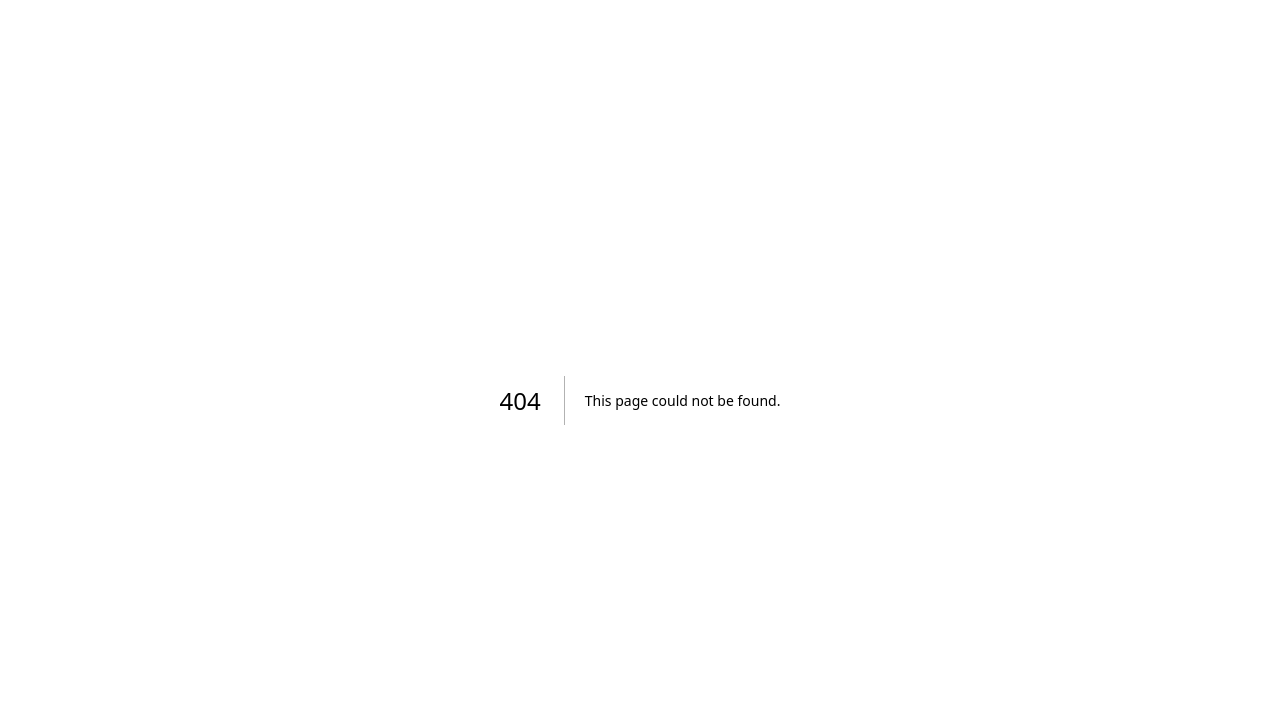
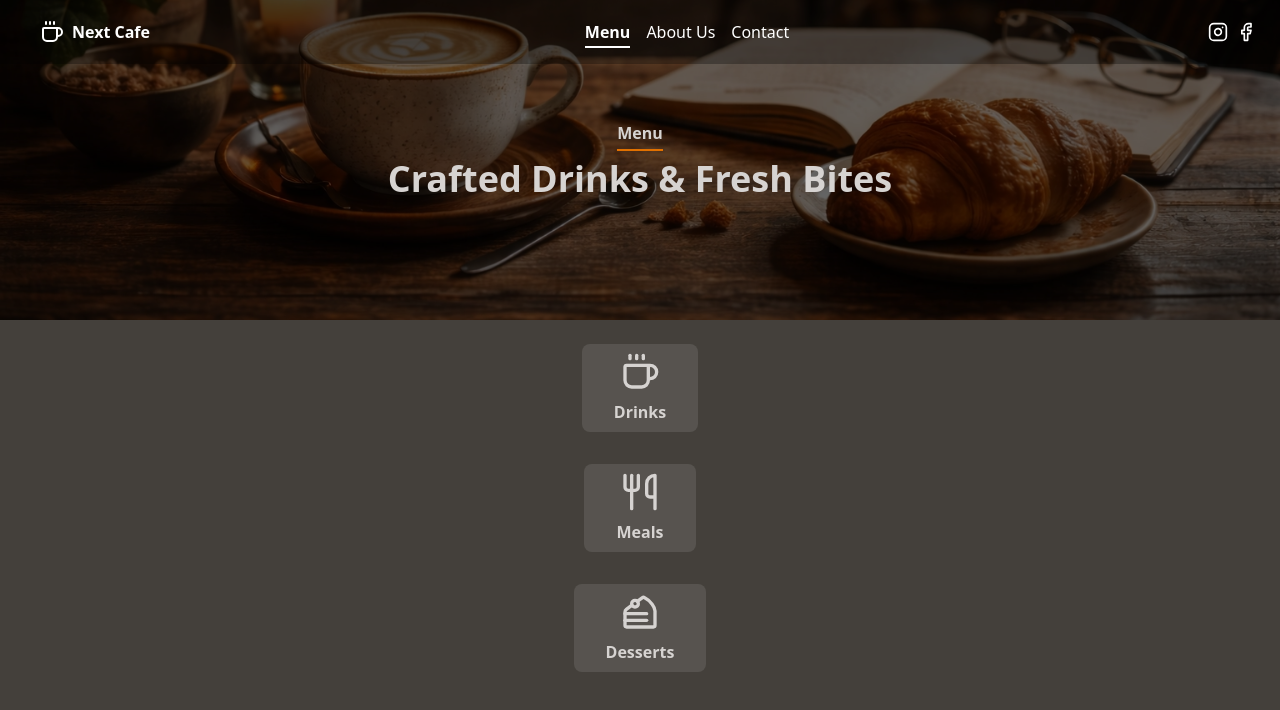
Before and after one commit to furkanarslan1/next-cafe, a Next.js app: page /menu in a window 1280 px wide. Before the commit this address had no page. Shown: the top 710 px of the page. Built offline with nearby package versions, Linux system fonts and the light colour scheme.

Commit message:
feat:add menu-page

```diff
--- /dev/null
+++ b/app/(menu)/menu/_components/MenuHero.tsx
@@ -0,0 +1,26 @@
+import Image from "next/image";
+import React from "react";
+
+export default function MenuHero() {
+  return (
+    <div className="relative h-[40vh] w-full">
+      <Image
+        src="/next-cafe-hero.webp"
+        alt="about-hero-image"
+        fill
+        className="object-cover object-bottom"
+      />
+      <div className="absolute inset-0 bg-black/60"></div>
+      <div className="relative h-full w-full flex items-center justify-center text-stone-300 p-4">
+        <div className="flex flex-col items-center gap-2">
+          <h1 className="text-md font-semibold border-b-2 border-amber-600 pb-1 text-center w-fit">
+            Menu
+          </h1>
+          <p className="text-xl md:text-4xl font-extrabold">
+            Crafted Drinks & Fresh Bites
+          </p>
+        </div>
+      </div>
+    </div>
+  );
+}
--- /dev/null
+++ b/app/(menu)/menu/_components/MenuMainCategory.tsx
@@ -0,0 +1,26 @@
+import { menuPageLinks } from "@/lib/constanst/menuLinks/menuPageLinks";
+import Link from "next/link";
+import React from "react";
+
+export default function MenuMainCategory() {
+  return (
+    <div className=" ">
+      <div className="max-w-7xl mx-auto ">
+        <div className="grid justify-center grid-cols-1   gap-8 place-items-center ">
+          {menuPageLinks.map((menu) => (
+            <Link
+              href={menu.href}
+              key={menu.id}
+              className="  bg-white/10 text-stone-300 font-bold shadow-mds hover:shadow-stone-300 px-8 py-2 rounded-md transition-all duration-300 "
+            >
+              <div className="flex flex-col items-center gap-2 ">
+                {<menu.icon className="size-10 " />}
+                <p> {menu.title}</p>
+              </div>
+            </Link>
+          ))}
+        </div>
+      </div>
+    </div>
+  );
+}
--- /dev/null
+++ b/app/(menu)/menu/layout.tsx
@@ -0,0 +1,17 @@
+import React from "react";
+import Header from "../../(main)/_components/Header";
+
+export default function MenuLayout({
+  children,
+}: Readonly<{
+  children: React.ReactNode;
+}>) {
+  return (
+    <>
+      <header className="absolute top-0 left-0 w-full z-30">
+        <Header />
+      </header>
+      <main className="min-h-screen">{children}</main>
+    </>
+  );
+}
--- /dev/null
+++ b/app/(menu)/menu/page.tsx
@@ -0,0 +1,11 @@
+import MenuMainCategory from "./_components/MenuMainCategory";
+import MenuHero from "./_components/MenuHero";
+
+export default function MenuPage() {
+  return (
+    <div className="min-h-screen bg-stone-700 space-y-6">
+      <MenuHero />
+      <MenuMainCategory />
+    </div>
+  );
+}
--- /dev/null
+++ b/lib/constanst/menuLinks/menuPageLinks.tsx
@@ -0,0 +1,33 @@
+import { MenuPageLinksType } from "@/types/MenuTypes";
+import {
+  Cake,
+  CakeSlice,
+  Coffee,
+  Dessert,
+  DessertIcon,
+  Utensils,
+} from "lucide-react";
+
+export const menuPageLinks: MenuPageLinksType[] = [
+  {
+    id: 1,
+    slug: "drinks",
+    title: "Drinks",
+    href: "/menu/drinks",
+    icon: Coffee,
+  },
+  {
+    id: 2,
+    slug: "meals",
+    title: "Meals",
+    href: "/menu/meals",
+    icon: Utensils,
+  },
+  {
+    id: 3,
+    slug: "desserts",
+    title: "Desserts",
+    href: "/menu/desserts",
+    icon: CakeSlice,
+  },
+];
--- /dev/null
+++ b/types/MenuTypes.ts
@@ -0,0 +1,9 @@
+import { LucideIcon } from "lucide-react";
+
+export interface MenuPageLinksType {
+  id: number;
+  slug: string;
+  href: string;
+  title: string;
+  icon: LucideIcon;
+}
```
